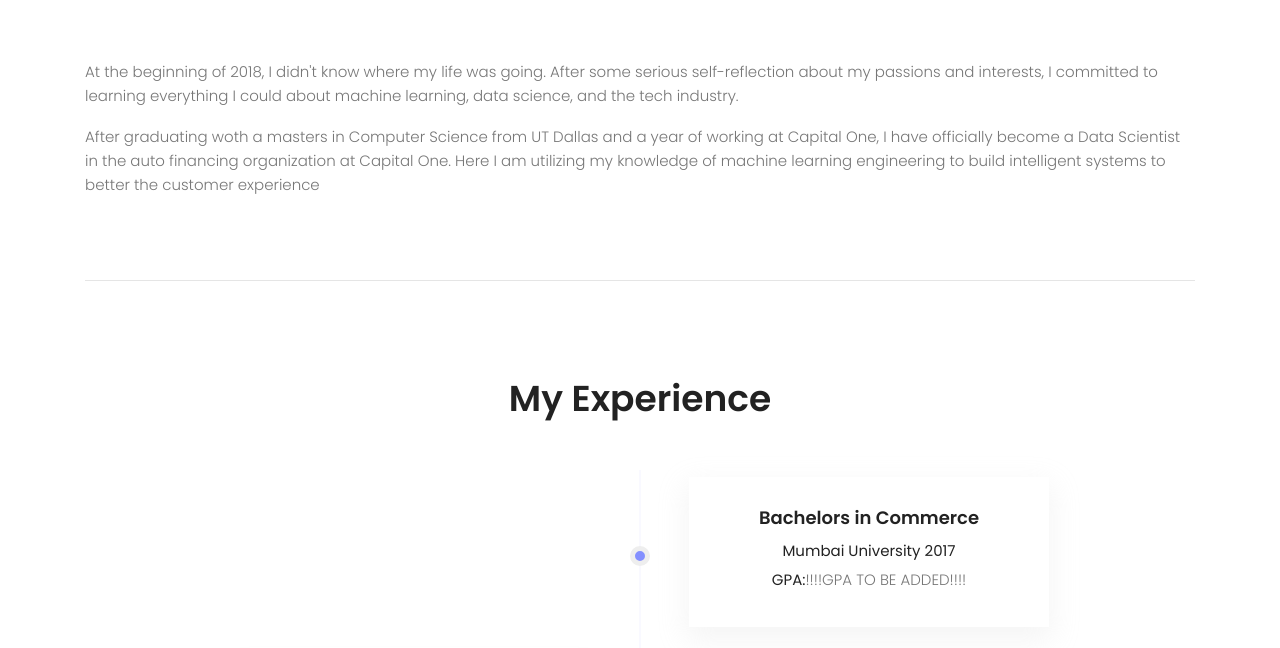
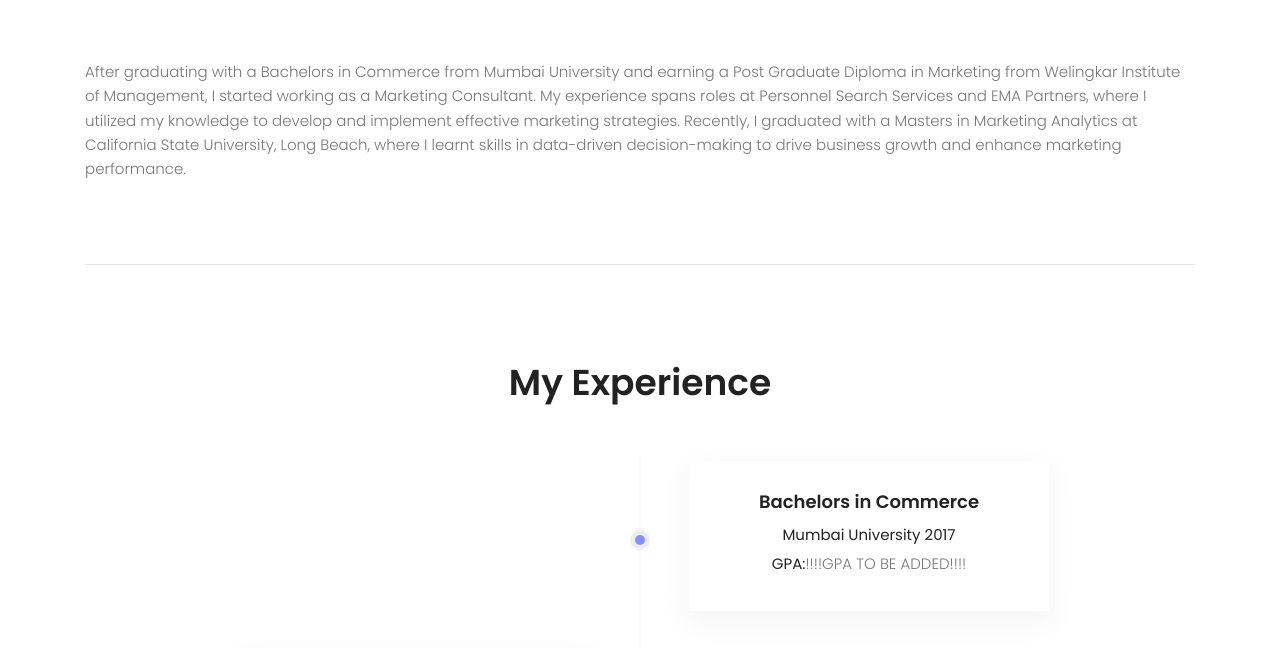
Before and after one commit to bhoomishah162/bhoomishah162.github.io, a plain HTML site: page about.html in a window 1280 px wide. Shown: the part 926-1574 px from the top of the page. Drawn offline with Linux system fonts and the light colour scheme; some packages are replaced by stand-ins of ours.

Commit message:
About section

```diff
--- a/about.html
+++ b/about.html
@@ -81,10 +81,9 @@
 							<a href="#abme" class="primary-btn text-uppercase">About Me</a>
 						</div>
 						<div class="col-lg-12 pt-60">
-							<p>At the beginning of 2018, I didn't know where my life was going. After some serious self-reflection about my passions and interests, I committed to learning everything I could about machine learning, data science, and the tech industry.</p><p>
+							<p>After graduating with a Bachelors in Commerce from Mumbai University and earning a Post Graduate Diploma in Marketing from Welingkar Institute of Management, I started working as a Marketing Consultant. My experience spans roles at Personnel Search Services and EMA Partners, where I utilized my knowledge to develop and implement effective marketing strategies.
 
-								After graduating woth a masters in Computer Science from UT Dallas and a year of working at Capital One, I have officially become a Data Scientist in the auto financing organization at Capital One. Here I am utilizing my knowledge of machine learning engineering to build intelligent systems to better the customer experience
-
+                                Recently, I graduated with a Masters in Marketing Analytics at California State University, Long Beach, where I learnt skills in data-driven decision-making to drive business growth and enhance marketing performance.
 						</p>
 						</div>
 					</div>
```
